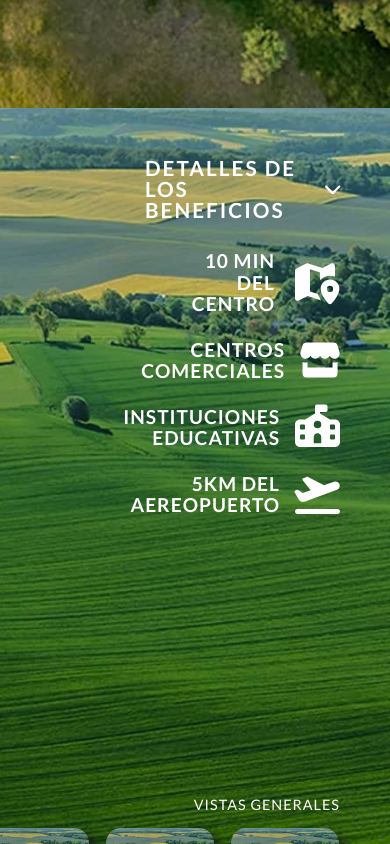
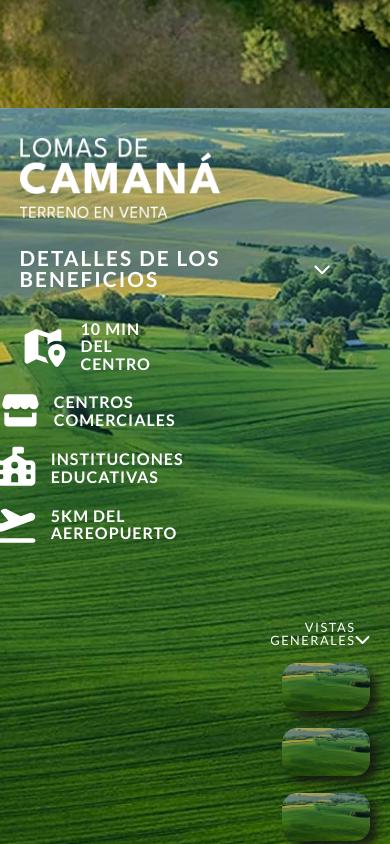
Before and after one commit to walkeriano/lomas-de-camana, a Next.js app: page / in a window 390 px wide. Shown: the part 1580-2424 px from the top of the page. Built offline with nearby package versions, Linux system fonts and the light colour scheme.

Commit message:
ready changes responsive all website

```diff
--- a/src/components/beneficios/beneficios.jsx
+++ b/src/components/beneficios/beneficios.jsx
@@ -7,6 +7,14 @@
   return (
     <section id={id} className={styles.generalHero}>
       <section className={styles.titleHero}>
+        <div className={styles.logoNav}>
+          <Image
+            src="/logo-lomas.png"
+            alt="imagen-general"
+            width={200}
+            height={80}
+          />
+        </div>
         <div className={styles.flexTitle}>
           <h3>Detalles de los beneficios</h3>
           <FontAwesomeIcon icon={faChevronDown} className={styles.icon} />
@@ -43,6 +51,7 @@
         <section className={styles.btnImage}>
           <div>
             <p>Vistas generales</p>
+            <FontAwesomeIcon icon={faChevronDown} className={styles.icon} />
           </div>
           <section className={styles.flexOptions}>
             <button>
--- a/src/components/beneficios/beneficios.module.css
+++ b/src/components/beneficios/beneficios.module.css
@@ -61,6 +61,11 @@
   letter-spacing: 1px;
 }
 
+.btnImage div .icon {
+  color: white;
+  font-size: 1rem;
+}
+
 .flexOptions {
   display: flex;
   align-items: center;
@@ -108,7 +113,7 @@
   font-weight: 700;
 }
 
-.flexTitle .icon{
+.flexTitle .icon {
   color: white;
   font-size: 1.1rem;
 }
@@ -130,7 +135,7 @@
   width: 100%;
 }
 
-.itemDato .icon{
+.itemDato .icon {
   color: white;
   font-size: 2.5rem;
 }
@@ -145,7 +150,6 @@
   width: 80%;
 }
 
-
 .itemDato div h4 {
   text-transform: uppercase;
   font-size: 1.2rem;
@@ -154,3 +158,127 @@
   line-height: 1.1;
   font-weight: 700;
 }
+
+.logoNav {
+  display: none;
+}
+
+@media (max-width: 1000px) {
+  .logoNav {
+    width: 100%;
+    display: flex;
+    align-items: center;
+    justify-content: flex-start;
+  }
+
+  .titleHero {
+    top: 30px;
+    right: auto;
+    left: 5%;
+    display: flex;
+    align-items: flex-start;
+    width: 80%;
+  }
+
+  .titleHero h3 {
+    font-size: 1.3rem;
+    text-align: left;
+    font-weight: 300;
+  }
+
+  .flexTitle {
+    display: flex;
+    align-items: center;
+    justify-content: center;
+    gap: 5px;
+  }
+
+  .flexTitle h3 {
+    color: white;
+    font-size: 1.3rem;
+    text-transform: uppercase;
+    letter-spacing: 2px;
+    font-weight: 700;
+  }
+
+  .flexTitle .icon {
+    color: white;
+    font-size: 1.1rem;
+  }
+
+  .containerItems {
+    width: 50%;
+    align-items: flex-start;
+    gap: 20px;
+  }
+
+  .itemDato {
+    justify-content: flex-start;
+    flex-direction: row-reverse;
+  }
+
+  .itemDato .icon {
+    font-size: 2.3rem;
+  }
+
+  .itemDato div {
+    align-items: flex-start;
+    gap: 10px;
+    width: 80%;
+  }
+
+  .itemDato div p {
+    font-size: 0.9rem;
+    text-align: left;
+  }
+
+  .itemDato div h4 {
+    font-size: 1rem;
+    text-align: left;
+  }
+
+  .btnImage {
+    bottom: 150px;
+    right: 5%;
+  }
+
+  .btnImage div {
+    width: 120px;
+    align-items: flex-end;
+  }
+
+  .btnImage div p {
+    text-align: right;
+  }
+
+  .flexOptions {
+    flex-direction: column;
+    gap: 10px;
+  }
+
+  .flexOptions button {
+    width: 100px;
+    height: 60px;
+  }
+}
+
+@media (max-width: 1000px) {
+  .flexOptions {
+    gap: 15px;
+  }
+
+  .flexOptions button {
+    width: 90px;
+    height: 50px;
+  }
+
+  .btnImage div p {
+    text-align: right;
+    font-size: 0.8rem;
+    letter-spacing: 1.5px;
+  }
+
+  .btnImage {
+    bottom: 110px;
+  }
+}
--- a/src/components/compra/compra.jsx
+++ b/src/components/compra/compra.jsx
@@ -15,6 +15,14 @@
   return (
     <section id={id} className={styles.generalHero}>
       <section className={styles.titleHero}>
+        <div className={styles.logoNav}>
+          <Image
+            src="/logo-lomas.png"
+            alt="imagen-general"
+            width={200}
+            height={80}
+          />
+        </div>
         <h2>
           todo listo para
           <br />
@@ -41,6 +49,7 @@
         <section className={styles.btnImage}>
           <div>
             <p>reserva una visita guiada</p>
+            <FontAwesomeIcon icon={faChevronDown} className={styles.icon} />
           </div>
           <form action="" className={styles.formContact}>
             <label htmlFor="">
--- a/src/components/compra/compra.module.css
+++ b/src/components/compra/compra.module.css
@@ -29,7 +29,7 @@
   font-weight: 200;
 }
 
-.titleHero h2 span{
+.titleHero h2 span {
   font-weight: 700;
 }
 .flexButton {
@@ -52,17 +52,17 @@
   cursor: pointer;
 }
 
-.flexButton button:hover{
+.flexButton button:hover {
   background-color: white;
   border-color: white;
 }
 
-.flexButton button .icon{
+.flexButton button .icon {
   font-size: 2.3rem;
   color: white;
 }
 
-.flexButton button:hover .icon{
+.flexButton button:hover .icon {
   color: green;
 }
 
@@ -73,8 +73,6 @@
   justify-content: center;
   gap: 5px;
 }
-
-
 
 .flexButton button div h3 {
   color: white;
@@ -92,7 +90,8 @@
   letter-spacing: 1px;
 }
 
-.flexButton button:hover div h3, .flexButton button:hover div p{
+.flexButton button:hover div h3,
+.flexButton button:hover div p {
   color: green;
   border-color: green;
 }
@@ -162,7 +161,7 @@
   justify-content: center;
 }
 
-.formContact label .icon{
+.formContact label .icon {
   color: white;
   font-size: 1.1rem;
   position: absolute;
@@ -187,12 +186,11 @@
   letter-spacing: 1px;
 }
 
-.formContact label:hover{
+.formContact label:hover {
   border: 1px solid white;
 }
 
-
-.formContact button{
+.formContact button {
   padding: 10px 20px;
   border-radius: 50px;
   font-size: 0.9rem;
@@ -209,8 +207,119 @@
   gap: 10px;
 }
 
-.formContact button:hover{
+.formContact button:hover {
   background-color: white;
   border-color: white;
   color: green;
 }
+
+.btnImage div .icon {
+  color: white;
+  font-size: 1rem;
+}
+
+@media (max-width: 1000px) {
+  .titleHero {
+    top: 30px;
+    right: auto;
+    left: 5%;
+    display: flex;
+    align-items: flex-start;
+    width: 80%;
+  }
+
+  .titleHero h2 {
+    font-size: 8.8vw;
+    text-align: left;
+    font-weight: 300;
+  }
+
+  .titleHero h2 span {
+    font-weight: 700;
+  }
+
+  .flexButton button {
+    padding: 10px 10px;
+  }
+
+  .flexButton button .icon {
+    font-size: 1.8rem;
+  }
+
+  .flexButton button div {
+    align-items: flex-start;
+  }
+
+  .flexButton button div h3 {
+    font-size: 0.8rem;
+  }
+
+  .flexButton button div p {
+    font-size: 0.7rem;
+  }
+}
+
+@media (max-width: 800px) {
+  .generalHero {
+    height: auto;
+  }
+
+  .btnImage {
+    margin-top: 60vh;
+    margin-bottom: 35vh;
+    width: 80%;
+    position: relative;
+    bottom: auto;
+    right: auto;
+    gap: 15px;
+    flex-direction: column;
+  }
+
+  .btnImage div {
+    width: 100%;
+    align-items: flex-start;
+  }
+
+  .btnImage div p{
+    font-size: 1.3rem;
+  }
+
+  .formContact {
+    align-items: center;
+    gap: 20px;
+  }
+
+  .formContact label {
+    width: 100%;
+    height: 60px;
+  }
+
+  .formContact button {
+    padding: 15px 25px;
+    font-size: 1rem;
+  }
+
+  .flexButton {
+    flex-direction: column;
+    align-items: flex-start;
+    gap: 10px;
+  }
+
+  .flexButton button {
+    flex-direction: row-reverse;
+    padding: 10px 10px;
+  }
+
+  .flexButton button .icon {
+    font-size: 1.6rem;
+  }
+
+  .flexButton button div h3 {
+    font-size: 0.7rem;
+    text-align: left;
+  }
+
+  .flexButton button div p {
+    font-size: 0.6rem;
+  }
+}
```
